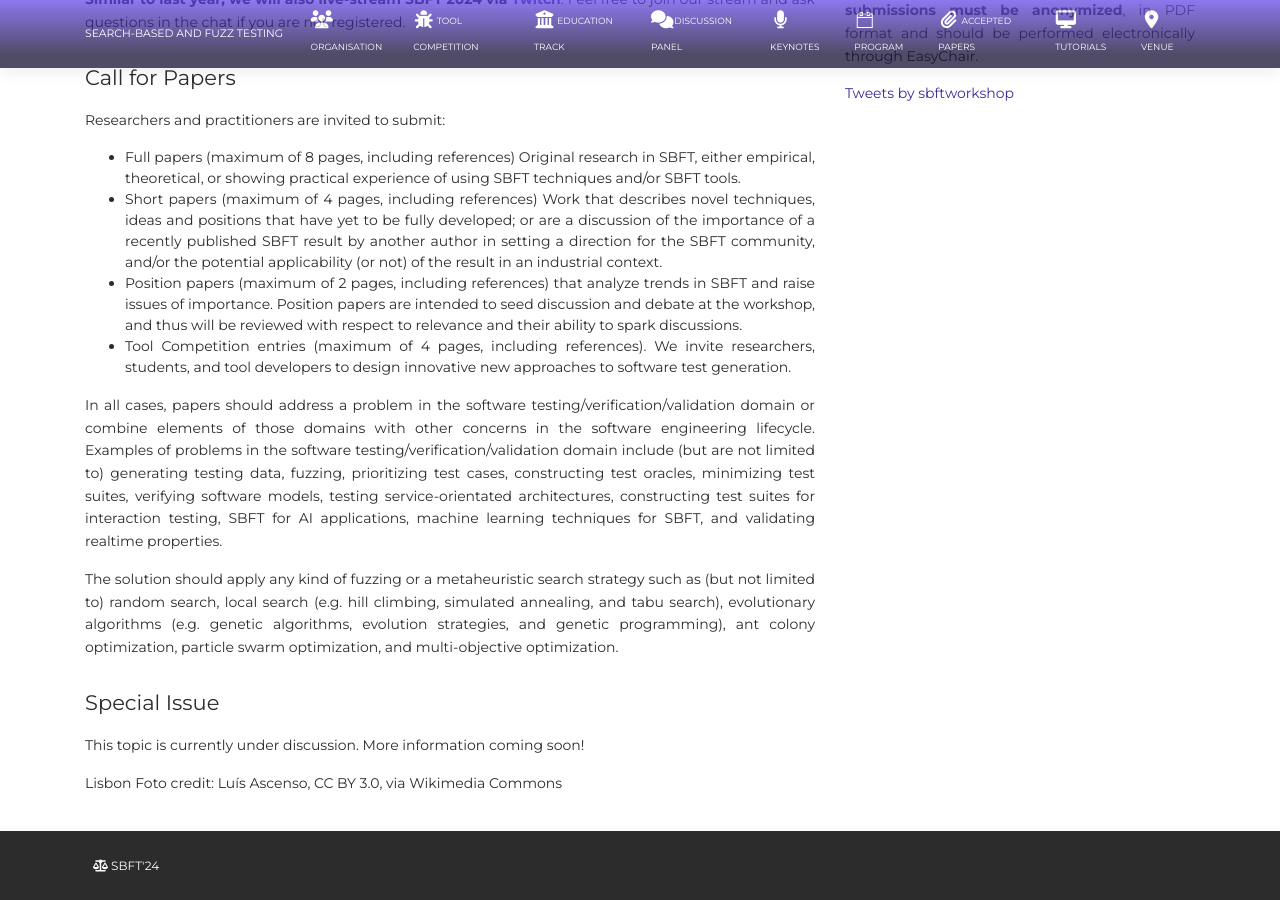
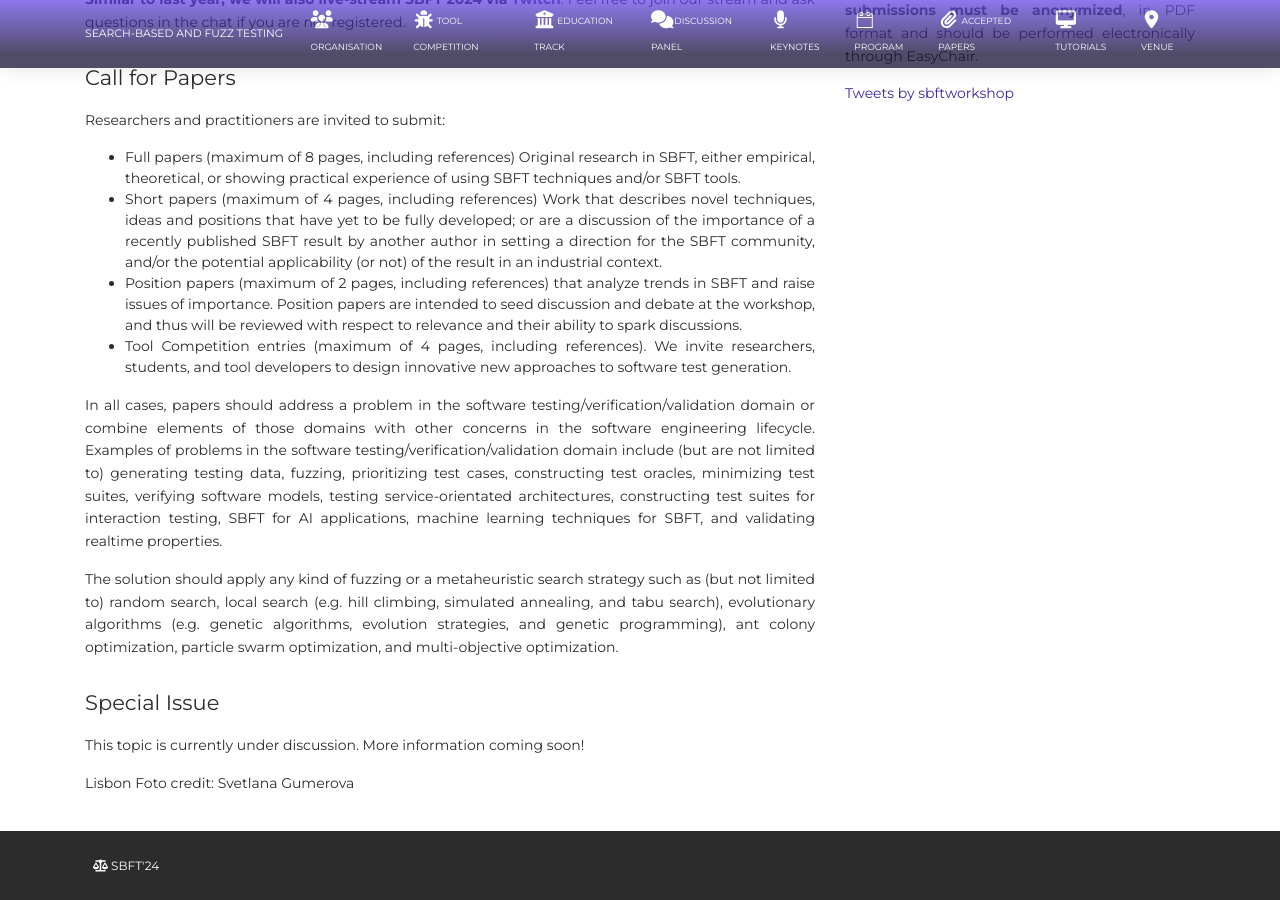
Before and after one commit to sbft24/sbft24.github.io, a Jekyll site: the page built from index.html, in a window 1280 px wide and 900 px high, scrolled down 958 px. Built offline with Jekyll 4.4.1, drawn with Linux system fonts in a browser that asks for light colours; nearby versions of some CDN libraries; comment, search, counter and statistics services are not loaded.

Commit message:
Changed attribution for backgorund pic

```diff
--- /dev/null
+++ b/img/lisbon2_credit.txt
@@ -0,0 +1 @@
+https://unsplash.com/de/fotos/gOLCAOuc7iA
--- a/index.html
+++ b/index.html
@@ -84,7 +84,7 @@ layout: default
       This topic is currently under discussion. More information coming soon!
     </p>
 
-    <p>Lisbon Foto credit: Luís Ascenso, CC BY 3.0, via Wikimedia Commons</p>
+    <p>Lisbon Foto credit: Svetlana Gumerova</p>
 
 
 </div>
```
